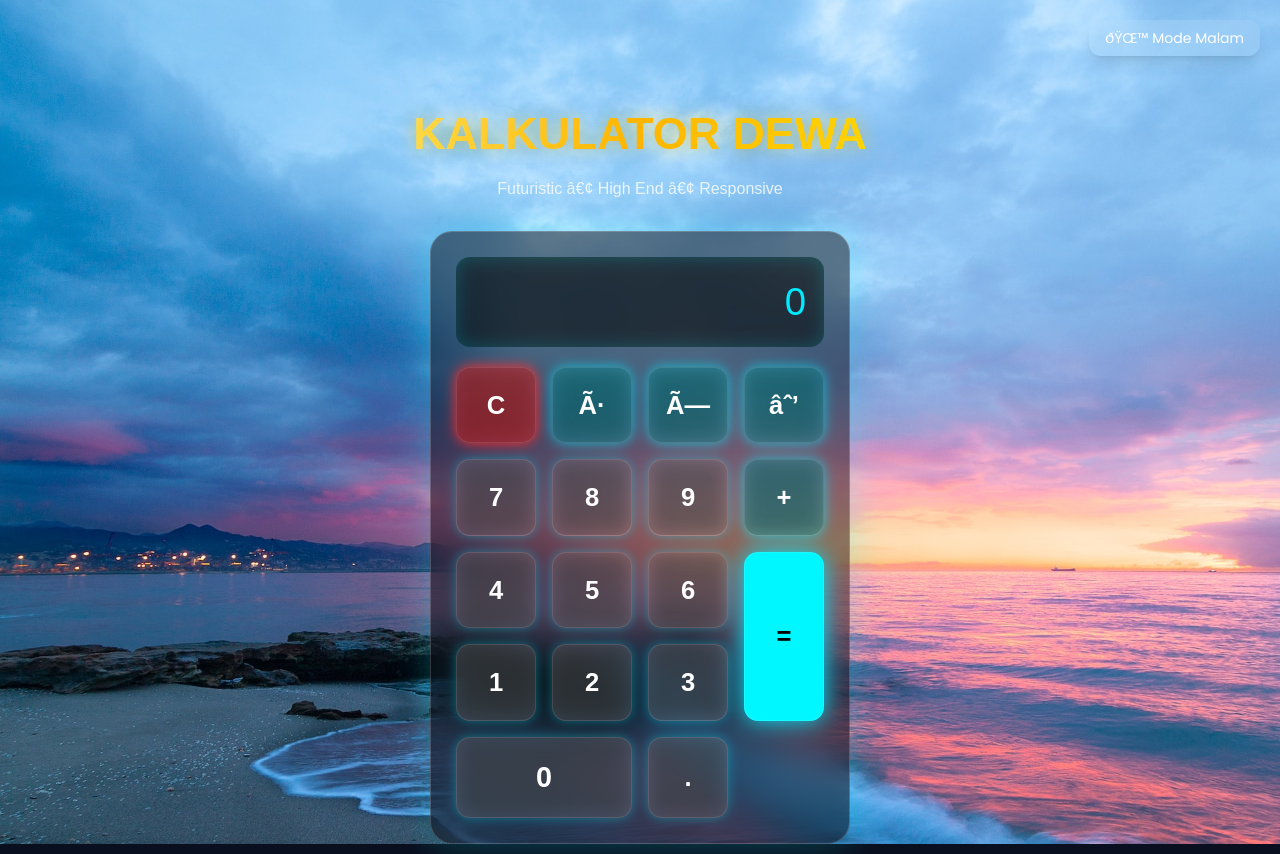
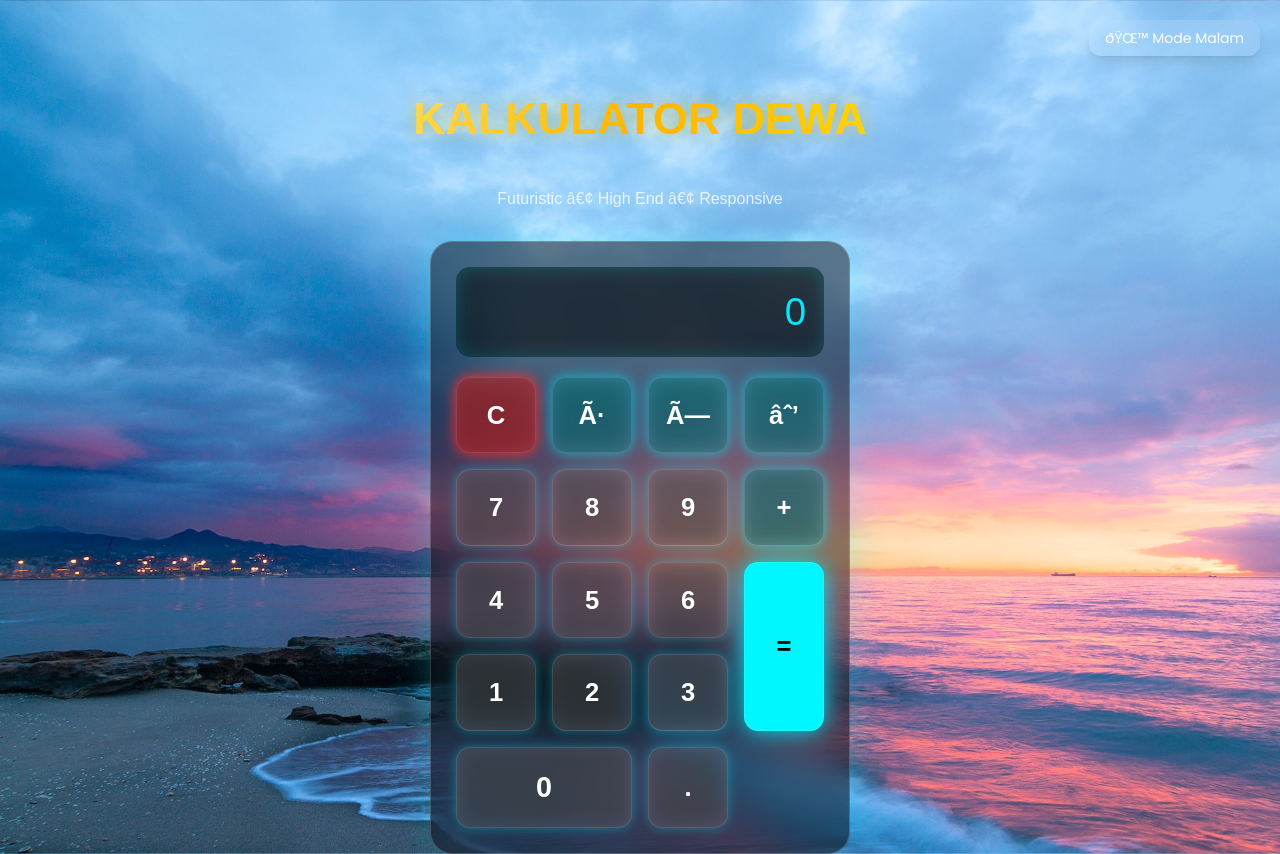
Before and after one commit to azrilgg/kalkulator-riel, a plain HTML site: page index.html in a window 1280 px wide. Drawn offline with nearby package versions, Linux system fonts and the light colour scheme.

Commit message:
Update style.css

```diff
--- a/style.css
+++ b/style.css
@@ -35,8 +35,8 @@ body {
     color: transparent;
     text-shadow: 0 0 18px rgba(255, 200, 0, 0.5);
 
-    margin-top: 20px;   /* tidak terlalu tinggi */
-    margin-bottom: 10px;
+    margin-top: 5px;   /* tidak terlalu tinggi */
+    margin-bottom: 35px;
 }
 
 /* Deskripsi */
```
